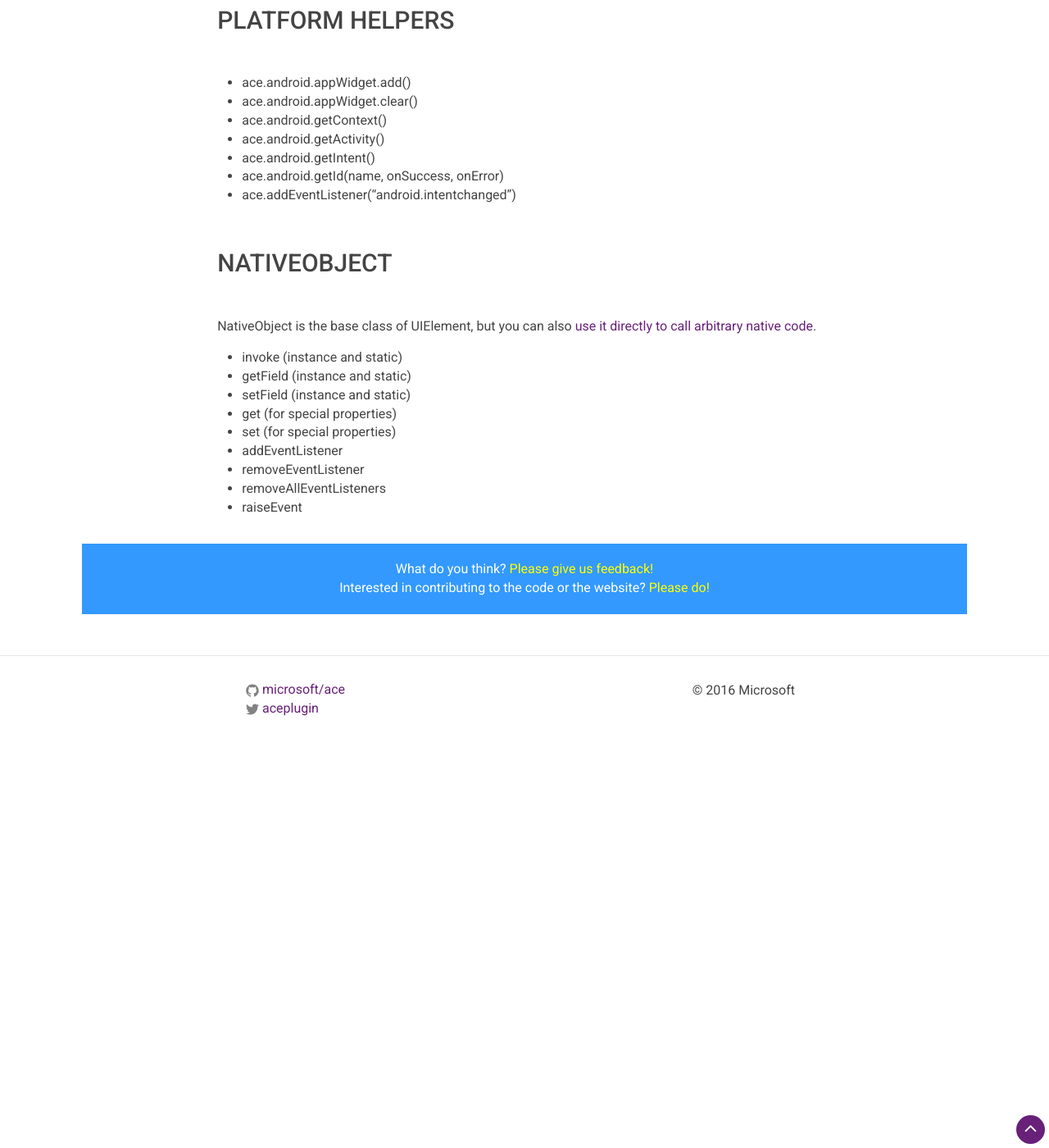
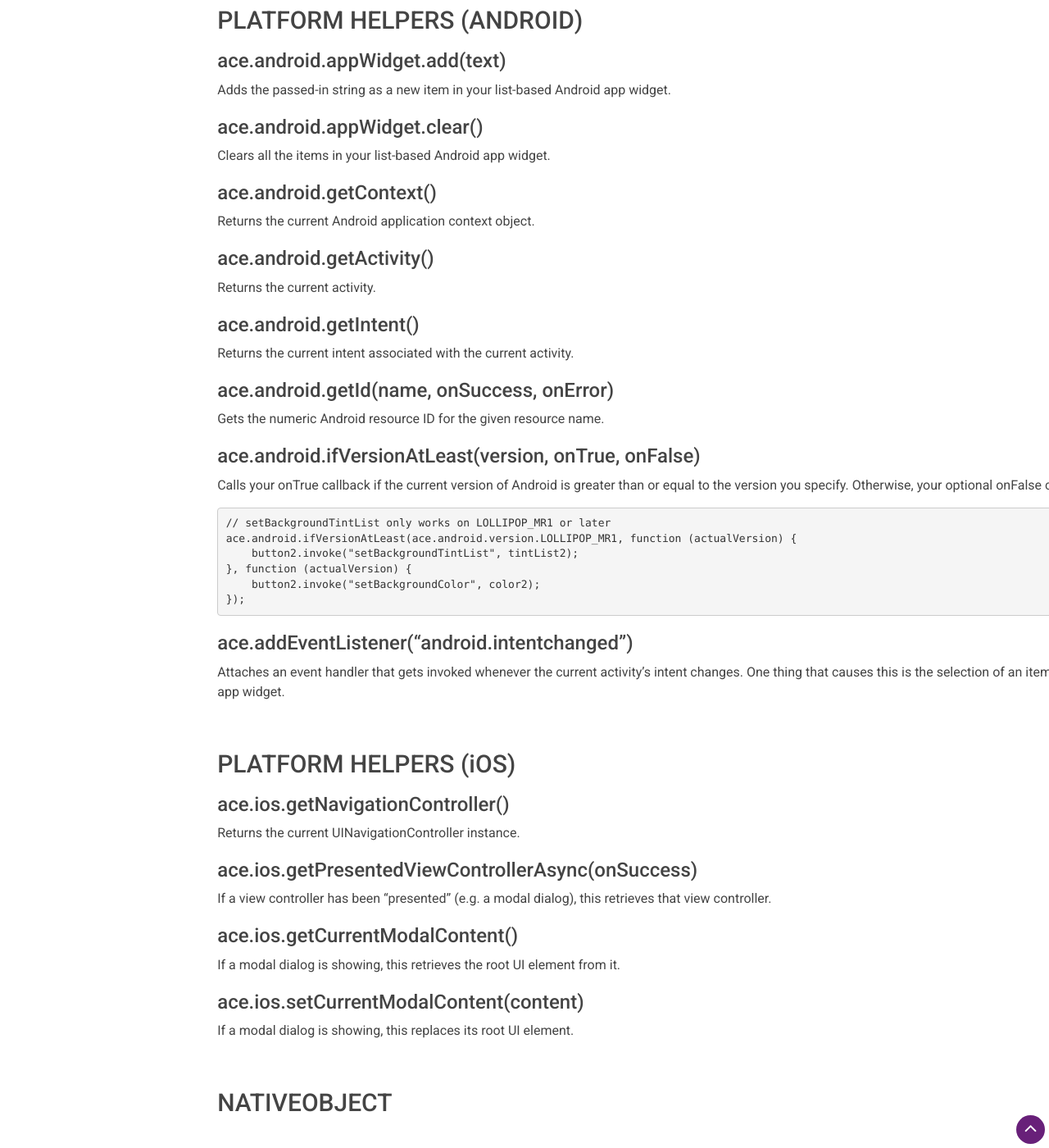
Before and after one commit to microsoft/ace, a Jekyll site: the page built from docs/za_ui-framework-reference.md, in a window 1280 px wide and 1400 px high, scrolled down 6421 px. Shown: the whole window at 82% size. Built offline with Jekyll 4.4.1, drawn with Linux system fonts in a browser that asks for light colours; before the commit the page ends 7337 px from its top, so only the background shows below that.

Commit message:
Platform helpers documentation

```diff
--- a/docs/za_ui-framework-reference.md
+++ b/docs/za_ui-framework-reference.md
@@ -324,17 +324,70 @@
 
 <a name="four"/>
 
-## PLATFORM HELPERS
+## PLATFORM HELPERS (ANDROID)
+
+### ace.android.appWidget.add(text)
+
+Adds the passed-in string as a new item in your list-based Android app widget.
+
+### ace.android.appWidget.clear()
+
+Clears all the items in your list-based Android app widget.
+
+### ace.android.getContext()
+
+Returns the current Android application context object.
+
+### ace.android.getActivity()
+
+Returns the current activity.
+
+### ace.android.getIntent()
+
+Returns the current intent associated with the current activity.
+
+### ace.android.getId(name, onSuccess, onError)
+
+Gets the numeric Android resource ID for the given resource name.
+
+### ace.android.ifVersionAtLeast(version, onTrue, onFalse)
+
+Calls your onTrue callback if the current version of Android is greater than or equal to the version you specify. Otherwise, your optional
+onFalse callback is called.
+
+<pre>
+// setBackgroundTintList only works on LOLLIPOP_MR1 or later
+ace.android.ifVersionAtLeast(ace.android.version.LOLLIPOP_MR1, function (actualVersion) {
+    button2.invoke("setBackgroundTintList", tintList2);
+}, function (actualVersion) {
+    button2.invoke("setBackgroundColor", color2);
+});
+</pre>
+
+### ace.addEventListener("android.intentchanged")
+
+Attaches an event handler that gets invoked whenever the current activity's intent changes. One thing that causes this is
+the selection of an item on a list-based app widget.
 
 <br/>
 
-* ace.android.appWidget.add()
-* ace.android.appWidget.clear()
-* ace.android.getContext()
-* ace.android.getActivity()
-* ace.android.getIntent()
-* ace.android.getId(name, onSuccess, onError)
-* ace.addEventListener("android.intentchanged")
+## PLATFORM HELPERS (iOS)
+
+### ace.ios.getNavigationController()
+
+Returns the current UINavigationController instance.
+
+### ace.ios.getPresentedViewControllerAsync(onSuccess)
+
+If a view controller has been "presented" (e.g. a modal dialog), this retrieves that view controller.
+
+### ace.ios.getCurrentModalContent()
+
+If a modal dialog is showing, this retrieves the root UI element from it.
+
+### ace.ios.setCurrentModalContent(content)
+
+If a modal dialog is showing, this replaces its root UI element.
 
 <br/>
 
```
Also changed, not shown: docs/td_platform-specific.md (+5 -2 lines).
